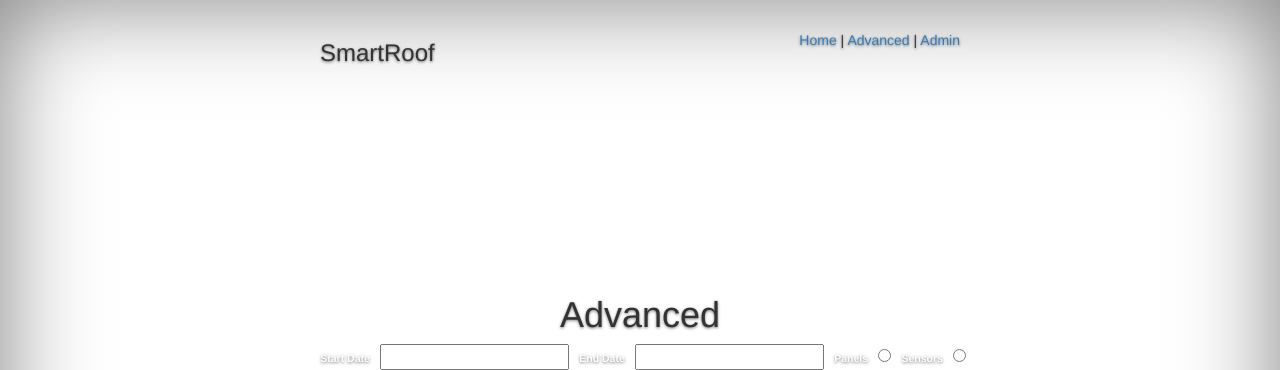
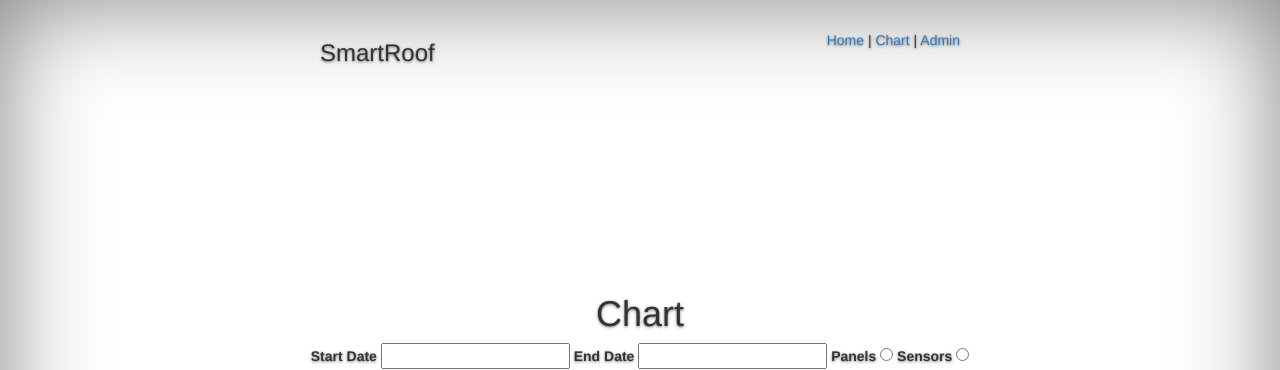
Before and after one commit to asterixslashstar/SmartRoofNIOTH, a CodeIgniter app: page /SmartRoofNIOTH/index.php/welcome/chart in a window 1280 px wide. Shown: the top 370 px of the page. Run offline with CodeIgniter, Linux system fonts and the light colour scheme.

Commit message:
style improvements

```diff
--- a/application/controllers/config.php
+++ b/application/controllers/config.php
@@ -54,8 +54,8 @@ class Config extends CI_Controller
             $crud->set_theme('datatables');
             $crud->set_table('tiles');
             $crud->set_subject('Tiles');
-            $crud->required_fields('x', 'y');
-            $crud->columns('x', 'y');
+            $crud->required_fields('title', 'x', 'y');
+            $crud->columns('title', 'x', 'y');
 
             $output = $crud->render();
 
--- a/application/views/chart_picker.php
+++ b/application/views/chart_picker.php
@@ -1,19 +1,20 @@
 <?php $this->load->view('header'); ?>
     <div class="inner cover">
-        <h1 class="cover-heading">Advanced</h1>
+        <h1 class="cover-heading">Chart</h1>
             <form>
-                <label for="date" class="label">Start Date</label>
+                <label for="date">Start Date</label>
                 <input type="datetime" id="start-date">
 
-                <label for="date" class="label">End Date</label>
+                <label for="date">End Date</label>
                 <input type="datetime" id="end-date">
 
-                <label for="set1" class="label">Panels</label>
+                <label for="set1">Panels</label>
                 <input type="radio" id="panels" name="dataset" value="panels" onclick="draw_chart()">
 
-                <label for="set2" class="label">Sensors</label>
+                <label for="set2">Sensors</label>
                 <input type="radio" id="dataset" name="dataset" value="sensors" onclick="draw_chart()">
             </form>
 </div>
             <svg id="chart" class="chart"></svg>
+    <link rel="stylesheet" href="/SmartRoofNIOTH/assets/css/chart.css">
 <?php $this->load->view('footer'); ?>
--- a/application/views/header.php
+++ b/application/views/header.php
@@ -23,7 +23,7 @@
                     <nav>
                         <ul class="nav masthead-nav">
                             <a href="/SmartRoofNIOTH/">Home</a> |
-                            <a href="/SmartRoofNIOTH/index.php/welcome/chart">Advanced</a> |
+                            <a href="/SmartRoofNIOTH/index.php/welcome/chart">Chart</a> |
                             <a href="/SmartRoofNIOTH/index.php/config/tile_management">Admin</a>
                         </ul>
                     </nav>
--- /dev/null
+++ b/assets/css/chart.css
@@ -0,0 +1,25 @@
+/* SVG styling */
+path {
+    fill: #CED8B6;
+}
+
+line {
+    stroke: #555;
+    stroke-width: 2px;
+}
+
+line#bestfit {
+    stroke: #ddd;
+    stroke-width: 10px;
+}
+
+#xAxis path, #yAxis path, #xAxis line, #yAxis line {
+    stroke: #ccc;
+    fill: none;
+    shape-rendering: crispEdges;
+}
+
+text {
+    font-size: 12px;
+    fill: #888;
+}
```
